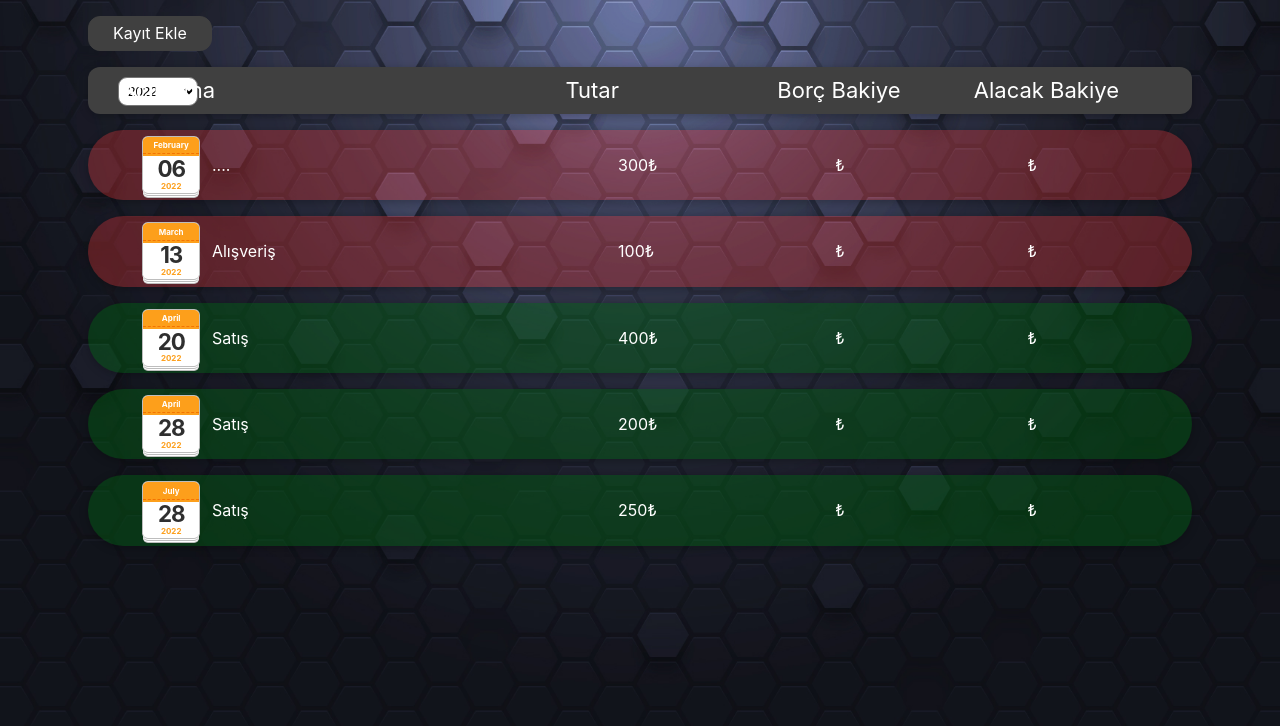
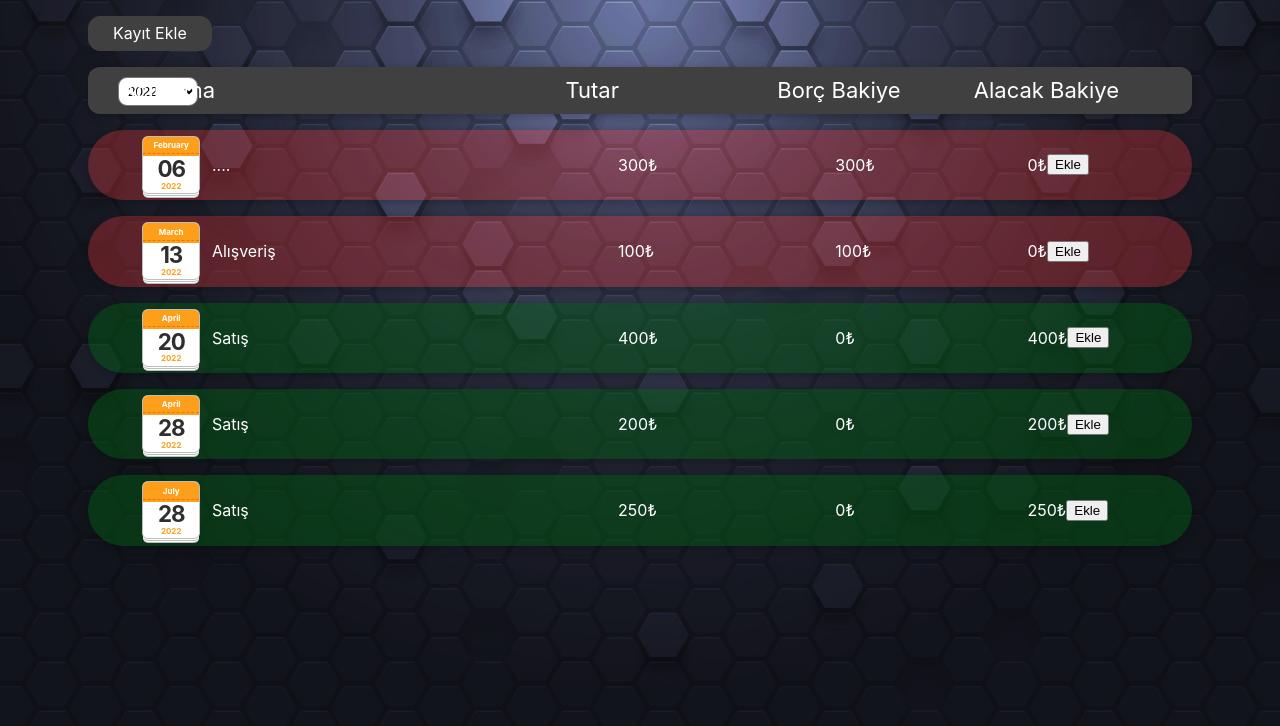
Before and after one commit to Dogukandinler/kalamozadef, a React (Create React App) app: page / in a window 1280 px wide. Shown: the top 726 px of the page. Built offline with nearby package versions, Linux system fonts and the light colour scheme.

Commit message:
son hali

```diff
--- a/src/components/Kalamoza/KalamozaItem.js
+++ b/src/components/Kalamoza/KalamozaItem.js
@@ -5,15 +5,37 @@ import Card from "../UI/Card";
 
 const KalamozaItem = (props) => {
 
+  const [claimBlanceAll,AlacakSet] = useState(0)
+  const [debtBlanceAll,BorcSet] = useState(0)
   const [isClaim, setIsClaim] = useState(false);
 
+  const alacakBorcekle  = () => {
+    if (props.selection === "Alacak"){
+        BorcSet(props.debtclaim) }
+
+    else {
+      AlacakSet(props.debtclaim)}
+
+  }
   useEffect(() => {
-    const onClickHeader = () => {
+    const onBackgroundColor = () => {
       if (props.selection === "Alacak") setIsClaim(!isClaim);
       else setIsClaim(isClaim);
     };
-    onClickHeader();
+   onBackgroundColor();
+   alacakBorcekle();
+
   }, []);
+  const Ekleee =() =>{
+
+    const bData={
+      borc : claimBlanceAll,
+      alacak: debtBlanceAll,
+    }
+
+    props.ustetası(bData)
+
+  };
 
   return (
     <Card>
@@ -23,8 +45,9 @@ const KalamozaItem = (props) => {
         </div>
         <div className="Açıklama">{props.explanation}</div>
         <div className="Borç">{props.debtclaim}₺</div>
-        <div className="Borçbakiye">{props.debtBlance}₺</div>
-        <div className="Alacakbakiye">{props.claimBlance}₺</div>
+        <div className="Borçbakiye">{claimBlanceAll}₺</div>
+        <div className="Alacakbakiye">{debtBlanceAll}₺</div>
+        <button onClick={Ekleee}>Ekle</button>
       </div>
     </Card>
   );
--- a/src/components/Kalamoza/KalamozaList.js
+++ b/src/components/Kalamoza/KalamozaList.js
@@ -1,52 +1,51 @@
-import React, { useState,useEffect} from "react";
+import React  from "react";
 import KalamozaItem from "./KalamozaItem";
 import "./KalamozaList.css";
 
 const KalamozaList = (props) => {
-
   const sortByDate = (a, b) => {
     return a.date - b.date;
+
   };
 
   if (props.items.length === 0) {
     return <p className="p">No Records found</p>;
   }
 
-  function alacakYap() {
-    let araDegerAlacak = 0;
-    let alacakDizi = [];
-
-    for (let i = 0; i < props.items.length; i++) {
-      if (props.items[i].selection === "Alacak") {
-        araDegerAlacak = araDegerAlacak + props.items[i].debtclaim;
-        alacakDizi.push(araDegerAlacak);
-          console.log(alacakDizi)
-      }
-    }
-    return alacakDizi;
+  const toplamborceklehandler =(addedust,borcas) =>{
+   let bData ={...addedust};
+   console.log(bData)
   }
 
-  function BorcYap() {
-    let araDegerBorc = 0;
-    let borcDizi = [];
-
-    for (let i = 0; i < props.items.length; i++) {
-      if (props.items[i].selection === "Borç") {
-        araDegerBorc = araDegerBorc + props.items[i].debtclaim;
-        borcDizi.push(araDegerBorc);
-          console.log(borcDizi)
-      }
-    }
-    return borcDizi;
-  }
-  console.log(BorcYap())
+  // function islemYap() {
+  //   let araDegerAlacak = 0;
+  //   let araDegerBorc = 0;
+  //   let alacakDizi = [];
+  //   let borcDizi = [];
 
 
+  //   for (let i = 0; i < props.items.length; i++) {
+  //     if (props.items[i].selection === "Alacak") {
+  //       araDegerAlacak = araDegerAlacak + props.items[i].debtclaim;
+  //       alacakDizi.push(araDegerAlacak);
+
+  //     } else {
+  //       araDegerBorc = araDegerBorc + props.items[i].debtclaim;
+  //       borcDizi.push(araDegerBorc);
+
+  //     }
+  //   }
+  //   return [alacakDizi,borcDizi];
+
+  // }
+
+  // console.log(islemYap());
 
   return (
     <ul className="checks-list">
       {props.items.sort(sortByDate).map((checks) => (
         <KalamozaItem
+          ustetası={toplamborceklehandler}
           key={checks.id}
           date={checks.date}
           explanation={checks.explanation}
```
